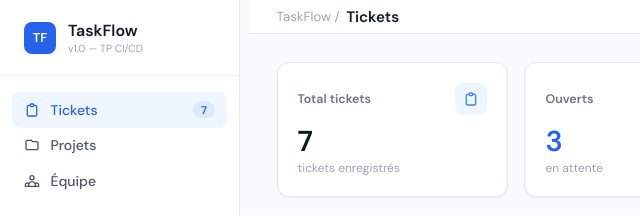
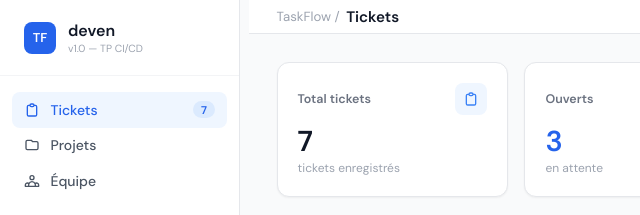
Before and after one commit to DevaradjaLessy/taskflow, a website: page index.html in a window 1280 px wide. Shown: the top 215 px of the page, 0-640 px from the left. Drawn offline with nearby package versions, Linux system fonts and the light colour scheme.

```diff
--- a/index.html
+++ b/index.html
@@ -584,7 +584,7 @@
   <div class="sidebar-logo">
     <div class="logo-icon" aria-hidden="true">TF</div>
     <div>
-      <div class="logo-name">TaskFlow</div>
+      <div class="logo-name">deven</div>
       <div class="logo-ver">v1.0 — TP CI/CD</div>
     </div>
   </div>
```
